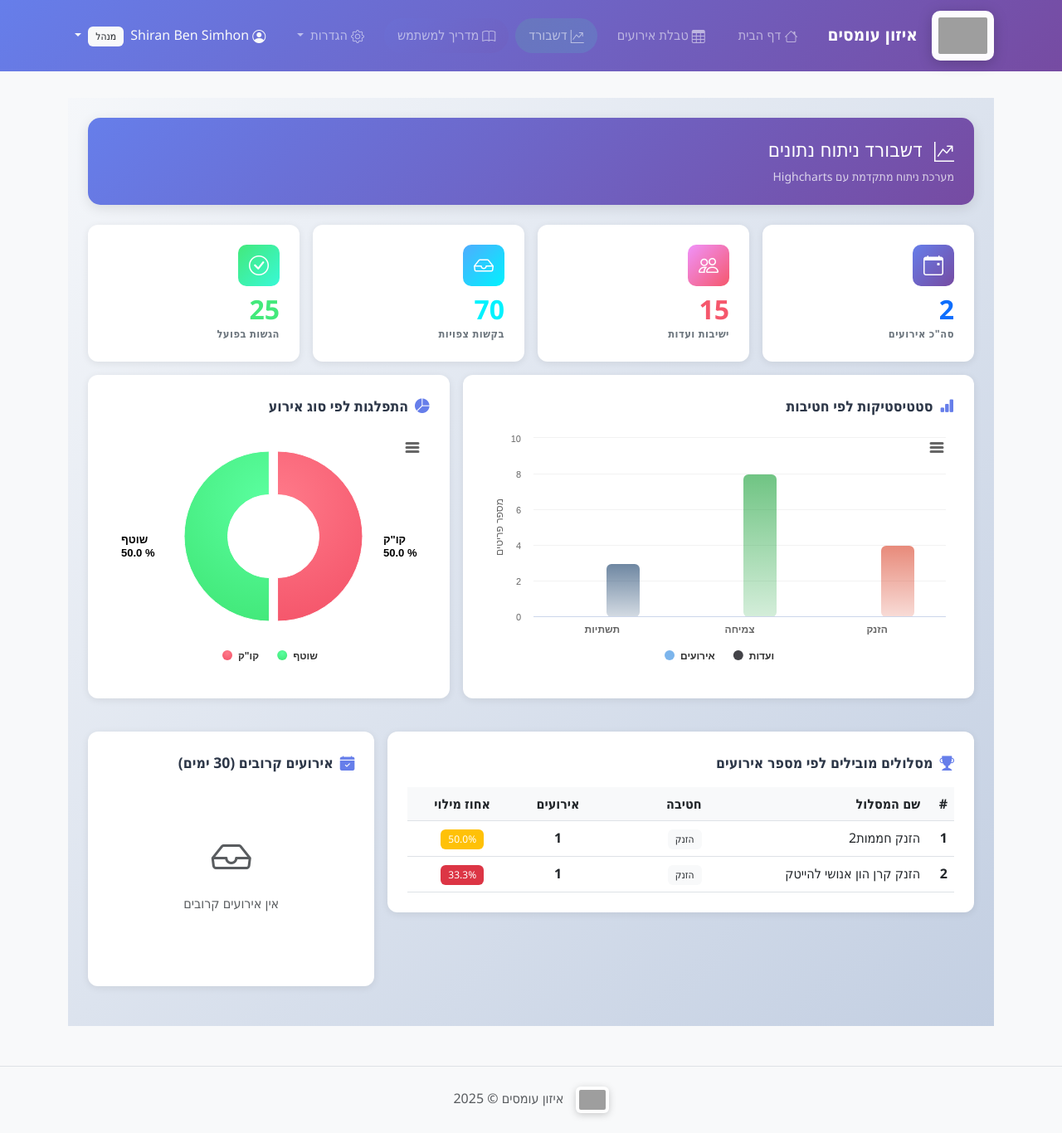
After one commit to taldata/izun, a Flask app: page /dashboard in a window 1280 px wide. The commit adds this page. Shown: the whole page at 83% size. Run offline with Flask 3, Linux system fonts and the light colour scheme; a user stored in the database is signed in; data comes from the database, SQL or seed files in the repository; both versions use the stored data as it was after the commit; some libraries are stand-ins or nearby versions; grey boxes are pictures that could not be loaded.

Commit message:
feat: add analytics dashboard with comprehensive statistics
- Created new /dashboard route with detailed analytics and metrics visualization
- Added statistics tracking for divisions including event counts, submission rates, and fulfillment percentages
- Implemented monthly trend analysis for the last 6 months showing committees and events data
- Added top routes ranking based on event counts and submission rates
- Created upcoming events section showing next 30 days of scheduled activities
- Adde

```diff
--- a/app.py
+++ b/app.py
@@ -874,6 +874,167 @@ def index():
                          current_user=current_user,
                          show_deadline_dates=show_deadline_dates)
 
+@app.route('/dashboard')
+@login_required
+def dashboard():
+    """Analytics Dashboard"""
+    from datetime import datetime, timedelta
+    from collections import defaultdict
+
+    # Get all data
+    hativot = db.get_hativot()
+    maslulim = db.get_maslulim()
+    committee_types = db.get_committee_types()
+    committees = db.get_vaadot()
+    events = db.get_all_events()
+
+    # Current date
+    today = date.today()
+    current_month = today.month
+    current_year = today.year
+
+    # === Statistics by Division ===
+    stats_by_hativa = {}
+    for hativa in hativot:
+        hativa_id = hativa['hativa_id']
+        hativa_events = [e for e in events if e.get('hativa_id') == hativa_id]
+        hativa_committees = [c for c in committees if c.get('hativa_id') == hativa_id]
+
+        total_expected = sum([e.get('expected_requests', 0) or 0 for e in hativa_events])
+        total_actual = sum([e.get('actual_submissions', 0) or 0 for e in hativa_events])
+
+        stats_by_hativa[hativa_id] = {
+            'name': hativa['name'],
+            'color': hativa.get('color', '#007bff'),
+            'events_count': len(hativa_events),
+            'committees_count': len(hativa_committees),
+            'expected_requests': total_expected,
+            'actual_submissions': total_actual,
+            'fulfillment_rate': round((total_actual / total_expected * 100) if total_expected > 0 else 0, 1)
+        }
+
+    # === Events by Type ===
+    events_by_type = defaultdict(int)
+    for event in events:
+        event_type = event.get('event_type', 'אחר')
+        events_by_type[event_type] += 1
+
+    # === Monthly Trend (last 6 months) ===
+    monthly_data = {}
+    for i in range(6):
+        month_date = today - timedelta(days=30 * i)
+        month_key = f"{month_date.year}-{month_date.month:02d}"
+        monthly_data[month_key] = {
+            'committees': 0,
+            'events': 0,
+            'expected_requests': 0,
+            'actual_submissions': 0
+        }
+
+    for committee in committees:
+        if committee.get('vaada_date'):
+            try:
+                if isinstance(committee['vaada_date'], str):
+                    vaada_date = datetime.strptime(committee['vaada_date'], '%Y-%m-%d').date()
+                else:
+                    vaada_date = committee['vaada_date']
+
+                month_key = f"{vaada_date.year}-{vaada_date.month:02d}"
+                if month_key in monthly_data:
+                    monthly_data[month_key]['committees'] += 1
+            except:
+                pass
+
+    for event in events:
+        if event.get('committee_date'):
+            try:
+                if isinstance(event['committee_date'], str):
+                    event_date = datetime.strptime(event['committee_date'], '%Y-%m-%d').date()
+                else:
+                    event_date = event['committee_date']
+
+                month_key = f"{event_date.year}-{event_date.month:02d}"
+                if month_key in monthly_data:
+                    monthly_data[month_key]['events'] += 1
+                    monthly_data[month_key]['expected_requests'] += event.get('expected_requests', 0) or 0
+                    monthly_data[month_key]['actual_submissions'] += event.get('actual_submissions', 0) or 0
+            except:
+                pass
+
+    # === Top Routes by Events ===
+    maslul_stats = defaultdict(lambda: {'count': 0, 'expected': 0, 'actual': 0})
+    for event in events:
+        maslul_id = event.get('maslul_id')
+        if maslul_id:
+            maslul_stats[maslul_id]['count'] += 1
+            maslul_stats[maslul_id]['expected'] += event.get('expected_requests', 0) or 0
+            maslul_stats[maslul_id]['actual'] += event.get('actual_submissions', 0) or 0
+
+    # Add maslul names
+    maslul_rankings = []
+    for maslul in maslulim:
+        maslul_id = maslul['maslul_id']
+        if maslul_id in maslul_stats:
+            stats = maslul_stats[maslul_id]
+            maslul_rankings.append({
+                'name': maslul['name'],
+                'hativa_name': maslul.get('hativa_name', ''),
+                'events_count': stats['count'],
+                'expected_requests': stats['expected'],
+                'actual_submissions': stats['actual'],
+                'fulfillment_rate': round((stats['actual'] / stats['expected'] * 100) if stats['expected'] > 0 else 0, 1)
+            })
+
+    maslul_rankings.sort(key=lambda x: x['events_count'], reverse=True)
+    top_maslulim = maslul_rankings[:10]
+
+    # === Upcoming Events (next 30 days) ===
+    upcoming_events = []
+    future_date = today + timedelta(days=30)
+    for event in events:
+        if event.get('committee_date'):
+            try:
+                if isinstance(event['committee_date'], str):
+                    event_date = datetime.strptime(event['committee_date'], '%Y-%m-%d').date()
+                else:
+                    event_date = event['committee_date']
+
+                if today <= event_date <= future_date:
+                    upcoming_events.append(event)
+            except:
+                pass
+
+    upcoming_events.sort(key=lambda x: x.get('committee_date', ''))
+
+    # === Overall Statistics ===
+    total_expected = sum([e.get('expected_requests', 0) or 0 for e in events])
+    total_actual = sum([e.get('actual_submissions', 0) or 0 for e in events])
+    overall_fulfillment = round((total_actual / total_expected * 100) if total_expected > 0 else 0, 1)
+
+    stats = {
+        'total_hativot': len(hativot),
+        'total_maslulim': len(maslulim),
+        'total_committee_types': len(committee_types),
+        'total_committees': len(committees),
+        'total_events': len(events),
+        'total_expected_requests': total_expected,
+        'total_actual_submissions': total_actual,
+        'overall_fulfillment_rate': overall_fulfillment,
+        'kokok_count': events_by_type.get('kokok', 0),
+        'shotef_count': events_by_type.get('shotef', 0)
+    }
+
+    current_user = auth_manager.get_current_user()
+
+    return render_template('dashboard.html',
+                         stats=stats,
+                         stats_by_hativa=stats_by_hativa,
+                         events_by_type=dict(events_by_type),
+                         monthly_data=monthly_data,
+                         top_maslulim=top_maslulim,
+                         upcoming_events=upcoming_events[:10],
+                         current_user=current_user)
+
 @app.route('/hativot')
 @login_required
 def hativot():
--- a/templates/base.html
+++ b/templates/base.html
@@ -101,6 +101,11 @@
                     <li class="nav-item">
                         <a class="nav-link rounded-pill px-3 mx-1" href="{{ url_for('events_table') }}">
                             <i class="bi bi-table me-1"></i>טבלת אירועים
+                        </a>
+                    </li>
+                    <li class="nav-item">
+                        <a class="nav-link rounded-pill px-3 mx-1" href="{{ url_for('dashboard') }}" style="background: linear-gradient(135deg, #43e97b20, #38f9d720);">
+                            <i class="bi bi-graph-up-arrow me-1"></i>דשבורד
                         </a>
                     </li>
                     <li class="nav-item">
--- /dev/null
+++ b/templates/dashboard.html
@@ -0,0 +1,443 @@
+{% extends "base.html" %}
+
+{% block title %}דשבורד ניתוח נתונים - איזון עומסים{% endblock %}
+
+{% block extra_head %}
+<!-- Highcharts Latest Version -->
+<script src="https://code.highcharts.com/highcharts.js"></script>
+<script src="https://code.highcharts.com/modules/exporting.js"></script>
+<script src="https://code.highcharts.com/modules/export-data.js"></script>
+<script src="https://code.highcharts.com/modules/accessibility.js"></script>
+
+<style>
+.dashboard-page {
+    background: linear-gradient(135deg, #f5f7fa 0%, #c3cfe2 100%);
+    min-height: 100vh;
+    padding: 1.5rem 0;
+}
+
+.dashboard-header {
+    background: linear-gradient(135deg, #667eea 0%, #764ba2 100%);
+    color: white;
+    padding: 1.5rem;
+    margin-bottom: 1.5rem;
+    border-radius: 15px;
+    box-shadow: 0 4px 15px rgba(0,0,0,0.1);
+}
+
+.stat-card {
+    background: white;
+    border-radius: 12px;
+    padding: 1.5rem;
+    box-shadow: 0 2px 10px rgba(0,0,0,0.08);
+    height: 100%;
+    transition: transform 0.3s;
+}
+
+.stat-card:hover {
+    transform: translateY(-3px);
+    box-shadow: 0 4px 20px rgba(0,0,0,0.12);
+}
+
+.stat-icon {
+    width: 50px;
+    height: 50px;
+    border-radius: 10px;
+    display: flex;
+    align-items: center;
+    justify-content: center;
+    font-size: 1.5rem;
+    margin-bottom: 0.75rem;
+}
+
+.stat-value {
+    font-size: 2rem;
+    font-weight: 700;
+    margin-bottom: 0.25rem;
+    line-height: 1;
+}
+
+.stat-label {
+    color: #6c757d;
+    font-size: 0.8rem;
+    text-transform: uppercase;
+    font-weight: 600;
+    letter-spacing: 0.5px;
+}
+
+.chart-card {
+    background: white;
+    border-radius: 12px;
+    padding: 1.5rem;
+    box-shadow: 0 2px 10px rgba(0,0,0,0.08);
+    margin-bottom: 1.5rem;
+}
+
+.chart-title {
+    font-size: 1.1rem;
+    font-weight: 600;
+    margin-bottom: 1rem;
+    color: #2d3748;
+    display: flex;
+    align-items: center;
+    gap: 0.5rem;
+}
+
+.chart-title i {
+    color: #667eea;
+}
+
+.table-card {
+    background: white;
+    border-radius: 12px;
+    padding: 1.5rem;
+    box-shadow: 0 2px 10px rgba(0,0,0,0.08);
+    margin-bottom: 1.5rem;
+}
+
+.highcharts-container {
+    font-family: 'Heebo', sans-serif !important;
+}
+</style>
+{% endblock %}
+
+{% block content %}
+<div class="dashboard-page">
+    <div class="container-fluid px-4">
+        <!-- Header -->
+        <div class="dashboard-header">
+            <h4 class="mb-1">
+                <i class="bi bi-graph-up-arrow me-2"></i>
+                דשבורד ניתוח נתונים
+            </h4>
+            <p class="mb-0 opacity-75 small">מערכת ניתוח מתקדמת עם Highcharts</p>
+        </div>
+
+        <!-- Main Statistics -->
+        <div class="row g-3 mb-3">
+            <div class="col-md-3">
+                <div class="stat-card">
+                    <div class="stat-icon" style="background: linear-gradient(135deg, #667eea 0%, #764ba2 100%); color: white;">
+                        <i class="bi bi-calendar-event"></i>
+                    </div>
+                    <div class="stat-value text-primary">{{ stats.total_events }}</div>
+                    <div class="stat-label">סה"כ אירועים</div>
+                </div>
+            </div>
+            <div class="col-md-3">
+                <div class="stat-card">
+                    <div class="stat-icon" style="background: linear-gradient(135deg, #f093fb 0%, #f5576c 100%); color: white;">
+                        <i class="bi bi-people"></i>
+                    </div>
+                    <div class="stat-value" style="color: #f5576c;">{{ stats.total_committees }}</div>
+                    <div class="stat-label">ישיבות ועדות</div>
+                </div>
+            </div>
+            <div class="col-md-3">
+                <div class="stat-card">
+                    <div class="stat-icon" style="background: linear-gradient(135deg, #4facfe 0%, #00f2fe 100%); color: white;">
+                        <i class="bi bi-inbox"></i>
+                    </div>
+                    <div class="stat-value" style="color: #00f2fe;">{{ stats.total_expected_requests }}</div>
+                    <div class="stat-label">בקשות צפויות</div>
+                </div>
+            </div>
+            <div class="col-md-3">
+                <div class="stat-card">
+                    <div class="stat-icon" style="background: linear-gradient(135deg, #43e97b 0%, #38f9d7 100%); color: white;">
+                        <i class="bi bi-check-circle"></i>
+                    </div>
+                    <div class="stat-value" style="color: #43e97b;">{{ stats.total_actual_submissions }}</div>
+                    <div class="stat-label">הגשות בפועל</div>
+                </div>
+            </div>
+        </div>
+
+        <!-- Charts Row -->
+        <div class="row g-3 mb-3">
+            <div class="col-lg-7">
+                <div class="chart-card">
+                    <div class="chart-title">
+                        <i class="bi bi-bar-chart-fill"></i>
+                        <strong>סטטיסטיקות לפי חטיבות</strong>
+                    </div>
+                    <div id="hativotChart"></div>
+                </div>
+            </div>
+            <div class="col-lg-5">
+                <div class="chart-card">
+                    <div class="chart-title">
+                        <i class="bi bi-pie-chart-fill"></i>
+                        <strong>התפלגות לפי סוג אירוע</strong>
+                    </div>
+                    <div id="eventTypesChart"></div>
+                </div>
+            </div>
+        </div>
+
+        <!-- Bottom Row -->
+        <div class="row g-3">
+            <div class="col-lg-8">
+                <div class="table-card">
+                    <div class="chart-title mb-3">
+                        <i class="bi bi-trophy-fill"></i>
+                        <strong>מסלולים מובילים לפי מספר אירועים</strong>
+                    </div>
+                    <div class="table-responsive">
+                        <table class="table table-hover mb-0">
+                            <thead>
+                                <tr>
+                                    <th style="width: 5%;">#</th>
+                                    <th style="width: 40%;">שם המסלול</th>
+                                    <th style="width: 20%;">חטיבה</th>
+                                    <th style="width: 15%;" class="text-center">אירועים</th>
+                                    <th style="width: 20%;" class="text-center">אחוז מילוי</th>
+                                </tr>
+                            </thead>
+                            <tbody>
+                                {% for maslul in top_maslulim[:8] %}
+                                <tr>
+                                    <td><strong>{{ loop.index }}</strong></td>
+                                    <td>{{ maslul.name }}</td>
+                                    <td><span class="badge bg-light text-dark">{{ maslul.hativa_name }}</span></td>
+                                    <td class="text-center"><strong>{{ maslul.events_count }}</strong></td>
+                                    <td class="text-center">
+                                        <span class="badge {% if maslul.fulfillment_rate >= 80 %}bg-success{% elif maslul.fulfillment_rate >= 50 %}bg-warning{% else %}bg-danger{% endif %}">
+                                            {{ maslul.fulfillment_rate }}%
+                                        </span>
+                                    </td>
+                                </tr>
+                                {% endfor %}
+                            </tbody>
+                        </table>
+                    </div>
+                </div>
+            </div>
+            <div class="col-lg-4">
+                <div class="table-card">
+                    <div class="chart-title mb-3">
+                        <i class="bi bi-calendar-check-fill"></i>
+                        <strong>אירועים קרובים (30 ימים)</strong>
+                    </div>
+                    <div style="max-height: 300px; overflow-y: auto;">
+                        {% if upcoming_events %}
+                            {% for event in upcoming_events[:6] %}
+                            <div class="mb-2 p-2" style="background: #f8f9fa; border-radius: 8px; border-right: 4px solid #667eea;">
+                                <h6 class="mb-1">{{ event.name }}</h6>
+                                <small class="text-muted">
+                                    <i class="bi bi-calendar3"></i> {{ event.committee_date }}
+                                    <span class="badge {% if event.event_type == 'kokok' %}bg-danger{% else %}bg-success{% endif %} ms-2">
+                                        {{ 'קו"ק' if event.event_type == 'kokok' else 'שוטף' }}
+                                    </span>
+                                </small>
+                            </div>
+                            {% endfor %}
+                        {% else %}
+                            <div class="text-center text-muted py-5">
+                                <i class="bi bi-inbox" style="font-size: 3rem;"></i>
+                                <p class="mt-2">אין אירועים קרובים</p>
+                            </div>
+                        {% endif %}
+                    </div>
+                </div>
+            </div>
+        </div>
+    </div>
+</div>
+
+<script>
+// Highcharts Global Configuration
+Highcharts.setOptions({
+    lang: {
+        downloadPNG: 'הורד PNG',
+        downloadJPEG: 'הורד JPEG',
+        downloadPDF: 'הורד PDF',
+        downloadSVG: 'הורד SVG',
+        printChart: 'הדפס תרשים',
+        viewFullscreen: 'מסך מלא'
+    },
+    chart: {
+        style: {
+            fontFamily: 'Heebo, sans-serif'
+        }
+    }
+});
+
+// Prepare data
+const hativotData = {{ stats_by_hativa | tojson }};
+const hativotArray = Object.values(hativotData);
+const eventTypesData = {{ events_by_type | tojson }};
+
+// 1. Hativot Bar Chart - Advanced
+Highcharts.chart('hativotChart', {
+    chart: {
+        type: 'column',
+        height: 300,
+        backgroundColor: 'transparent'
+    },
+    title: {
+        text: null
+    },
+    xAxis: {
+        categories: hativotArray.map(h => h.name),
+        crosshair: true,
+        labels: {
+            style: {
+                fontSize: '12px',
+                fontWeight: 'bold'
+            }
+        }
+    },
+    yAxis: {
+        min: 0,
+        title: {
+            text: 'מספר פריטים'
+        },
+        gridLineColor: 'rgba(0, 0, 0, 0.05)'
+    },
+    tooltip: {
+        headerFormat: '<span style="font-size:14px"><b>{point.key}</b></span><br/>',
+        pointFormat: '<span style="color:{series.color}">\u25CF</span> {series.name}: <b>{point.y}</b><br/>',
+        shared: true,
+        useHTML: true,
+        backgroundColor: 'rgba(0, 0, 0, 0.85)',
+        borderColor: 'rgba(255, 255, 255, 0.2)',
+        style: {
+            color: '#ffffff'
+        }
+    },
+    plotOptions: {
+        column: {
+            pointPadding: 0.1,
+            borderWidth: 0,
+            borderRadius: 6,
+            dataLabels: {
+                enabled: false
+            }
+        }
+    },
+    series: [{
+        name: 'אירועים',
+        data: hativotArray.map((h, i) => ({
+            y: h.events_count,
+            color: {
+                linearGradient: { x1: 0, x2: 0, y1: 0, y2: 1 },
+                stops: [
+                    [0, h.color],
+                    [1, h.color + '66']
+                ]
+            }
+        }))
+    }, {
+        name: 'ועדות',
+        data: hativotArray.map((h, i) => ({
+            y: h.committees_count,
+            color: {
+                linearGradient: { x1: 0, x2: 0, y1: 0, y2: 1 },
+                stops: [
+                    [0, h.color + 'aa'],
+                    [1, h.color + '33']
+                ]
+            }
+        }))
+    }],
+    credits: {
+        enabled: false
+    },
+    exporting: {
+        enabled: true,
+        buttons: {
+            contextButton: {
+                menuItems: ['downloadPNG', 'downloadJPEG', 'downloadPDF', 'downloadSVG']
+            }
+        }
+    }
+});
+
+// 2. Event Types Pie Chart - 3D
+Highcharts.chart('eventTypesChart', {
+    chart: {
+        type: 'pie',
+        height: 300,
+        backgroundColor: 'transparent',
+        options3d: {
+            enabled: true,
+            alpha: 45,
+            beta: 0
+        }
+    },
+    title: {
+        text: null
+    },
+    tooltip: {
+        pointFormat: '{series.name}: <b>{point.y}</b> ({point.percentage:.1f}%)',
+        backgroundColor: 'rgba(0, 0, 0, 0.85)',
+        borderColor: 'rgba(255, 255, 255, 0.2)',
+        style: {
+            color: '#ffffff'
+        }
+    },
+    accessibility: {
+        point: {
+            valueSuffix: '%'
+        }
+    },
+    plotOptions: {
+        pie: {
+            innerSize: 100,
+            depth: 45,
+            allowPointSelect: true,
+            cursor: 'pointer',
+            dataLabels: {
+                enabled: true,
+                format: '<b>{point.name}</b><br>{point.percentage:.1f} %',
+                distance: 20,
+                style: {
+                    fontSize: '13px',
+                    fontWeight: 'bold'
+                }
+            },
+            showInLegend: true
+        }
+    },
+    series: [{
+        name: 'אירועים',
+        colorByPoint: true,
+        data: [{
+            name: 'קו"ק',
+            y: eventTypesData.kokok || 0,
+            color: {
+                radialGradient: { cx: 0.5, cy: 0.3, r: 0.7 },
+                stops: [
+                    [0, '#ff7a8a'],
+                    [1, '#f5576c']
+                ]
+            },
+            sliced: true,
+            selected: true
+        }, {
+            name: 'שוטף',
+            y: eventTypesData.shotef || 0,
+            color: {
+                radialGradient: { cx: 0.5, cy: 0.3, r: 0.7 },
+                stops: [
+                    [0, '#5bffa0'],
+                    [1, '#43e97b']
+                ]
+            }
+        }]
+    }],
+    credits: {
+        enabled: false
+    },
+    exporting: {
+        enabled: true,
+        buttons: {
+            contextButton: {
+                menuItems: ['downloadPNG', 'downloadJPEG', 'downloadPDF', 'downloadSVG']
+            }
+        }
+    }
+});
+</script>
+{% endblock %}
```
Also changed, not shown: committee_system.db.
